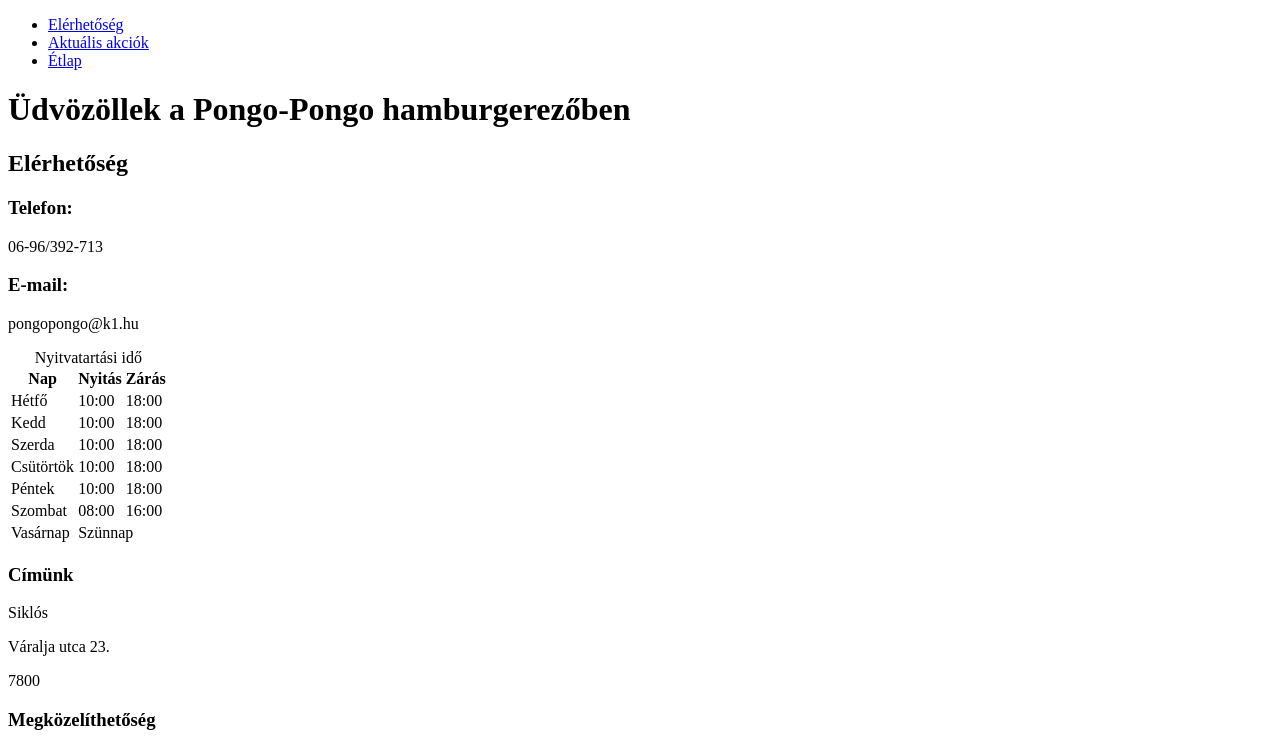
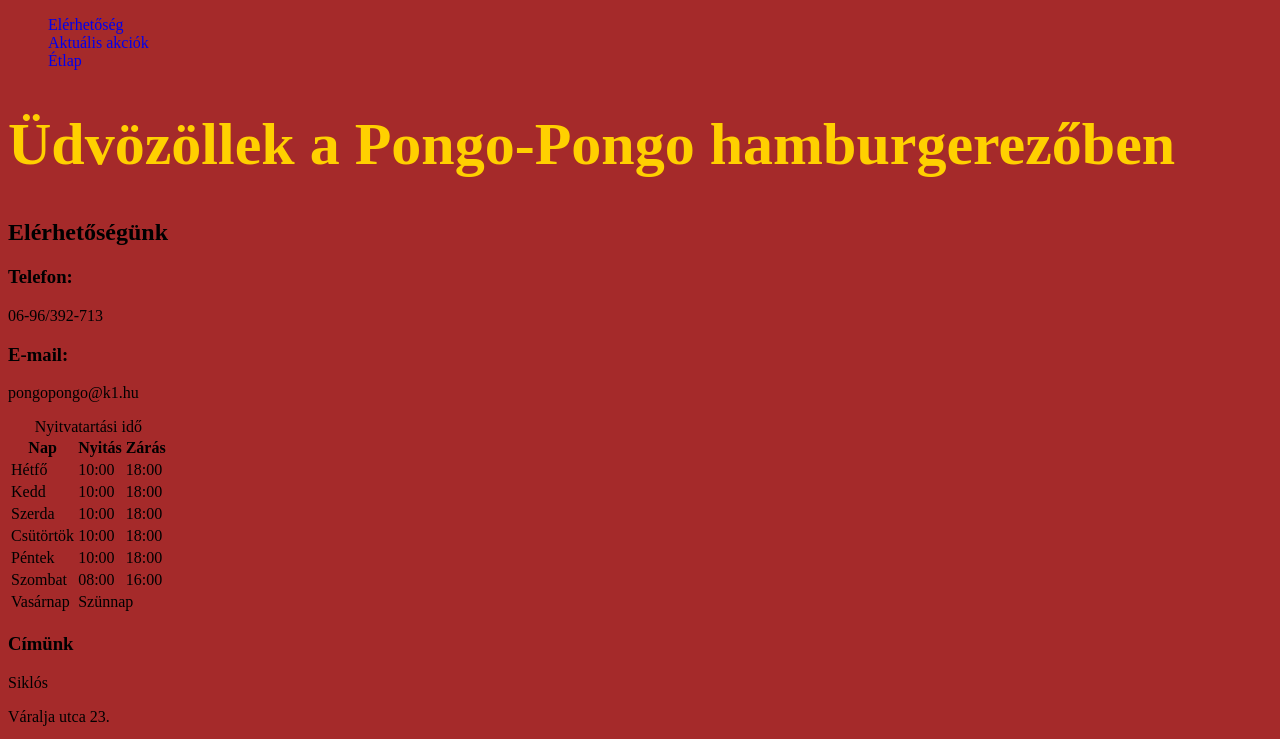
Before and after one commit to faragomiklos/faragomiklos.github.io, a plain HTML site: page elarningHonlap/folodal.html in a window 1280 px wide. Shown: the top 739 px of the page. Drawn offline with Linux system fonts and the light colour scheme.

Commit message:
Formázás kezdése

```diff
--- a/elarningHonlap/css/fooldal.css
+++ b/elarningHonlap/css/fooldal.css
@@ -0,0 +1,22 @@
+body{
+    background-color: brown;
+}
+h1{
+    font-size: 60px;
+    color: RGB(255,208,0);
+}
+
+ul{
+    list-style-type: none;
+}
+
+a{
+    text-decoration: none;
+}
+
+caption{
+    text-align: center;
+}
+thead{
+    text-align: center;
+}
--- a/elarningHonlap/folodal.html
+++ b/elarningHonlap/folodal.html
@@ -4,6 +4,7 @@
 <head>
     <meta charset="UTF-8">
     <meta name="viewport" content="width=device-width, initial-scale=1.0">
+    <link rel="stylesheet" href="/elarningHonlap/css/fooldal.css">
     <title>Elérhetőség</title>
 </head>
 
@@ -20,7 +21,7 @@
         <h1>Üdvözöllek a Pongo-Pongo hamburgerezőben</h1>
     </header>
 
-    <h2>Elérhetőség</h2>
+    <h2>Elérhetőségünk</h2>
 
     <h3>Telefon:</h3>
     <p>06-96/392-713</p>
@@ -92,7 +93,7 @@
         efficitur enim risus et urna. Donec in convallis elit, at commodo sem.</p>
 
     <h3>Térkép</h3>
-    <img src="/elarningHonlap/kepek/elerhetoseg.jpg" alt="">
+    <img src="/elarningHonlap/kepek/elerhetoseg.jpg" alt="térkép">
 
 </body>
 
```
Also changed, not shown: elarningHonlap/akciok.html (+1 -0 lines), elarningHonlap/etlap.html (+1 -0 lines), elarningHonlap/jegyzet.html (added, +5 -0 lines).
